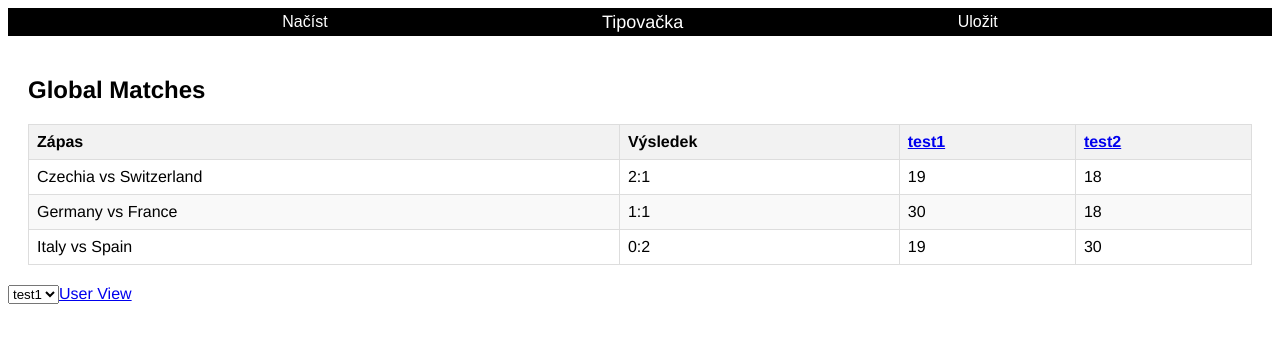
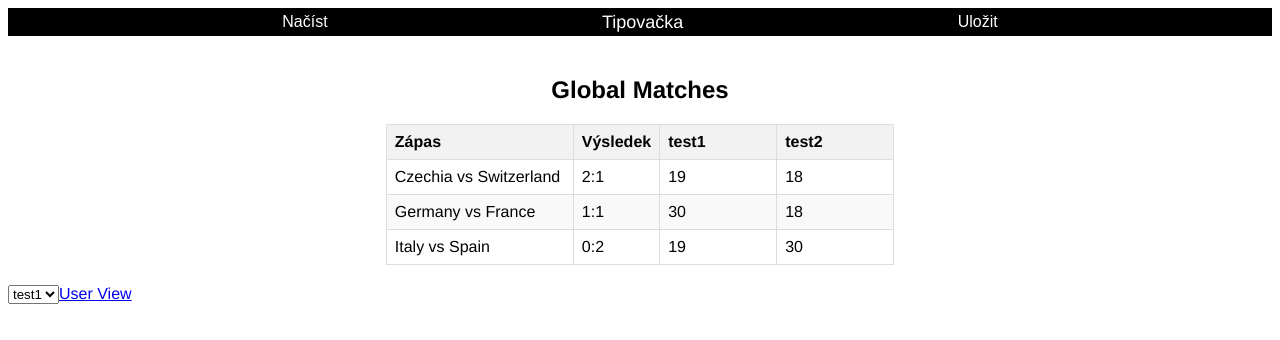
Before and after one commit to M-Brachtl/tipoVue, a Vue app: page / in a window 1280 px wide. Shown: the top 340 px of the page. Built offline with nearby package versions, Linux system fonts and the light colour scheme.

Commit message:
CSS adjustments

```diff
--- a/index.html
+++ b/index.html
@@ -4,7 +4,8 @@
     <meta charset="UTF-8">
     <link rel="icon" href="/favicon.ico">
     <meta name="viewport" content="width=device-width, initial-scale=1.0">
-    <title>Vite App</title>
+    <meta name="lang" content="cs">
+    <title>Tipovačka</title>
   </head>
   <body>
     <div id="app"></div>
--- a/src/views/globalView.vue
+++ b/src/views/globalView.vue
@@ -1,4 +1,5 @@
 <script setup>
+import { onMounted } from 'vue';
 import { RouterLink } from 'vue-router';
 
 const props = defineProps({
@@ -18,6 +19,19 @@ function emitIDChange(emittedUserID) {
     emit('userIDEmit', emittedUserID);
 }
 
+const generateTempUsers = (n) => {
+    // Generate temporary user data for testing in allData
+    const tempUsers = {};
+    for (let i = 1; i <= n; i++) {
+        tempUsers[`temp${i}`] = {};
+    }
+    Object.assign(props.allData, tempUsers);
+
+};
+onMounted(() => {
+    // Initialize with some temporary users for testing
+    //generateTempUsers(14);
+});
 </script>
 ¨
 <template>
@@ -26,9 +40,9 @@ function emitIDChange(emittedUserID) {
         <table>
             <thead>
                 <tr>
-                    <th>Zápas</th>
-                    <th>Výsledek</th>
-                    <th v-for="username in Object.keys(allData)"><RouterLink to="/user" @click="emitIDChange(username)">{{ username }}</RouterLink></th>
+                    <th id="match">Zápas</th>
+                    <th id="result">Výsledek</th>
+                    <th v-for="username in Object.keys(allData)" class="username"><RouterLink class="user-link" to="/user" @click="emitIDChange(username)">{{ username }}</RouterLink></th>
                 </tr>
             </thead>
             <tbody>
@@ -47,10 +61,15 @@ function emitIDChange(emittedUserID) {
 <style scoped>
 .matches {
     padding: 20px;
+    display: flex;
+    justify-content: center;
+    align-items: center;
+    flex-direction: column;
 }
 .matches table {
-    width: 100%;
     border-collapse: collapse;
+    overflow-x: auto;
+    display: block;
 }
 .matches th, .matches td {
     border: 1px solid #ddd;
@@ -66,4 +85,22 @@ function emitIDChange(emittedUserID) {
 .matches tr:hover {
     background-color: #ddd;
 }
+.user-link {
+    color: #000000;
+    text-decoration: none;
+    width: -webkit-fill-available;
+    display: inline-block;
+}
+#result {
+    width: 0; /* as small as possible */
+}
+#match {
+    width: 170px;
+}
+.username {
+    width: 100px;
+}
+.matches h2 {
+    text-align: center;
+}
 </style>
```
